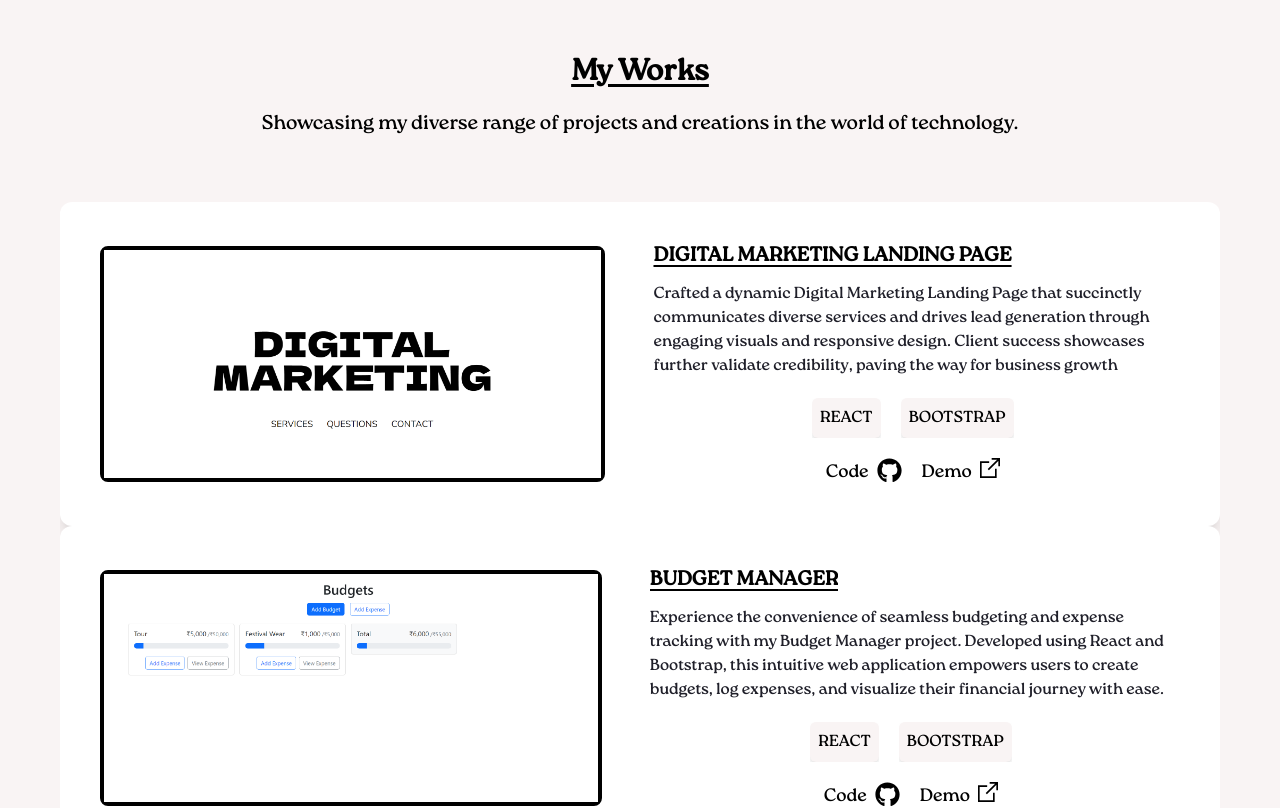
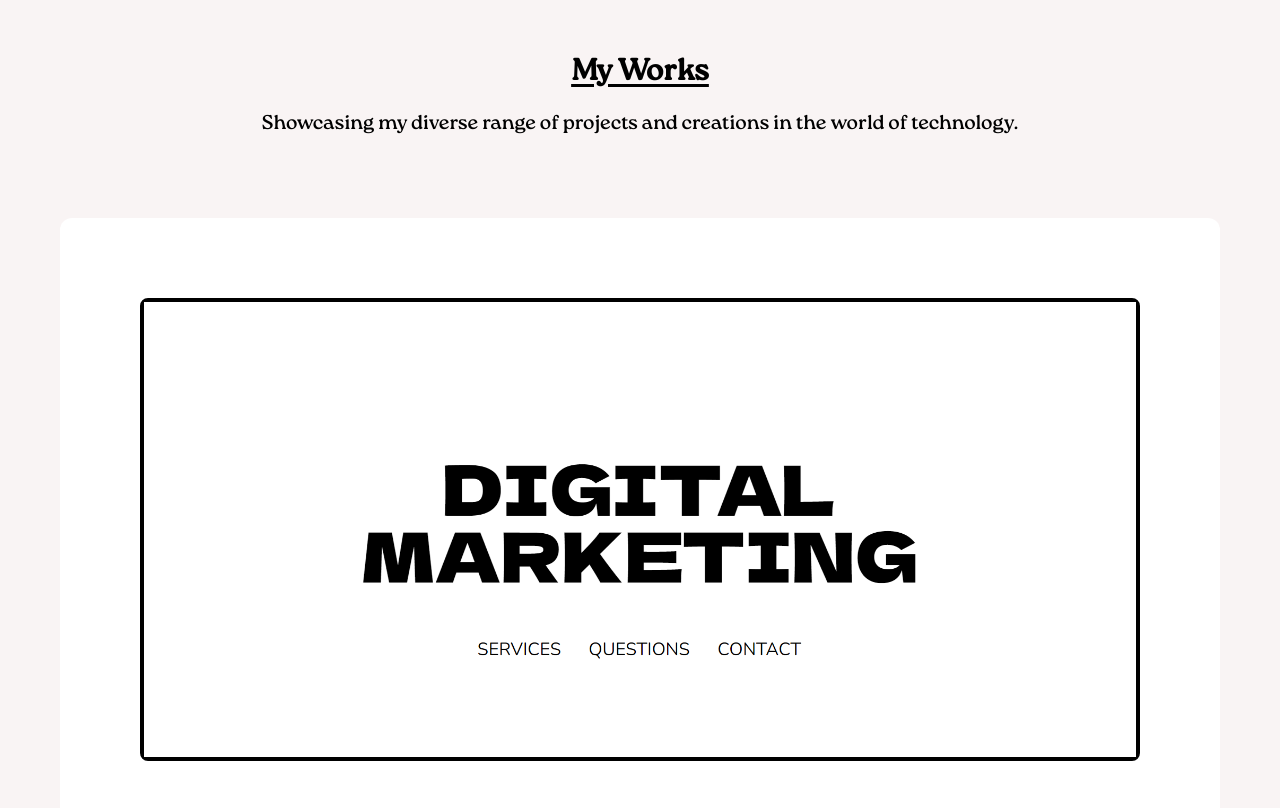
Before and after one commit to DSYaswanth777/Personal_Protfolio, a Next.js app: page / in a window 1280 px wide. Shown: the part 1600-2408 px from the top of the page. Built offline with nearby package versions, Linux system fonts and the light colour scheme.

Commit message:
chnages nad issues fix

```diff
--- a/src/components/ProjectCard.jsx
+++ b/src/components/ProjectCard.jsx
@@ -11,12 +11,13 @@ const ProjectCard = ({
   githubLink,
   demoLink,
 }) => (
-  <article className="bg-normalWhite p-10 rounded-xl shadow-xl flex gap-10 flex-col md:flex-col lg:flex-row justify-center items-center">
+  <article className="bg-normalWhite lg:p-20 p-5  my-12 rounded-xl   flex gap-10 flex-col justify-center items-center">
     <div className="border-4 rounded-lg hover:backdrop-blur-lg cursor-pointer relative group">
       <Reveal2>
         <Image src={imageSrc} alt="Project" />
       </Reveal2>
-      <div className="absolute inset-0 flex items-center justify-center group-hover:backdrop-blur-lg transition-all duration-300 opacity-0 group-hover:opacity-100">
+      <div className="absolute inset-0 flex flex-col items-center justify-center group-hover:backdrop-blur-lg transition-all duration-300 opacity-0 gap-5 group-hover:opacity-100">
+
         <div className="text-center">
           <div className="flex gap-5 cursor-pointer">
             <div className="flex gap-2">
@@ -45,54 +46,7 @@ const ProjectCard = ({
         </div>
       </div>
     </div>
-    <div className="px-2">
-      <Reveal>
-        <h1 className="text-left underline underline-offset-4 text-xl font-extra-bold pb-3 uppercase">
-          {title}
-        </h1>
-      </Reveal>
-      <Reveal2>
-        <p className="text-left text-customBlack font-bold">{description}</p>
-      </Reveal2>
-      <div className="flex justify-center gap-5 pt-5">
-        <Reveal>
-          <p className="uppercase p-2 bg-white rounded-md shadow-md">REACT</p>
-        </Reveal>
-        <Reveal>
-          <p className="uppercase p-2 bg-white rounded-md shadow-md">
-            Bootstrap
-          </p>
-        </Reveal>
-      </div>
-      <div className="flex gap-5 pt-5 justify-center cursor-pointer">
-        <Reveal2>
-          <div className="flex gap-2">
-            <a
-              href={githubLink}
-              target="_blank"
-              rel="noopener noreferrer"
-              className="text-lg font-bold hover:border-b-2 cursor-pointer"
-            >
-              Code
-            </a>
-            <FaGithub size={25} />
-          </div>
-        </Reveal2>
-        <Reveal2>
-          <div className="flex gap-2">
-            <a
-              href={demoLink}
-              target="_blank"
-              rel="noopener noreferrer"
-              className="text-lg font-bold hover:border-b-2 cursor-pointer"
-            >
-              Demo
-            </a>
-            <GrShare size={20} />
-          </div>
-        </Reveal2>
-      </div>
-    </div>
+
   </article>
 );
 
--- a/src/components/Projects_Section.jsx
+++ b/src/components/Projects_Section.jsx
@@ -26,7 +26,7 @@ const Projects_Section = React.forwardRef((props, ref) => (
         </Reveal2>
       </div>
     </div>
-    <div className="pt-16 px-5 flex flex-col gap-10">
+    <div className="pt-8 px-5 flex  gap-10">
       <Reveal2>
         {projects.map((project) => (
           <ProjectCard
--- a/src/constants/projects.js
+++ b/src/constants/projects.js
@@ -11,11 +11,11 @@ export const projects = [
     {
       id: 2,
       imageSrc: require("../../public/images/project2.png"),
-      title: "Budget manager",
+      title: "Sai Sanjeevani Yoga",
       description:
         "Experience the convenience of seamless budgeting and expense tracking with my Budget Manager project. Developed using React and Bootstrap, this intuitive web application empowers users to create budgets, log expenses, and visualize their financial journey with ease.  ",
-      githubLink: "https://github.com/DSYaswanth777/Budget-Manger",
-      demoLink: "https://budget-manger.vercel.app/",
+      githubLink: "https://github.com/DSYaswanth777",
+      demoLink: "https://www.saisanjeevaniyoga.in/",
     },
     {
       id: 3,
```
Also changed, not shown: public/images/project2.png.
